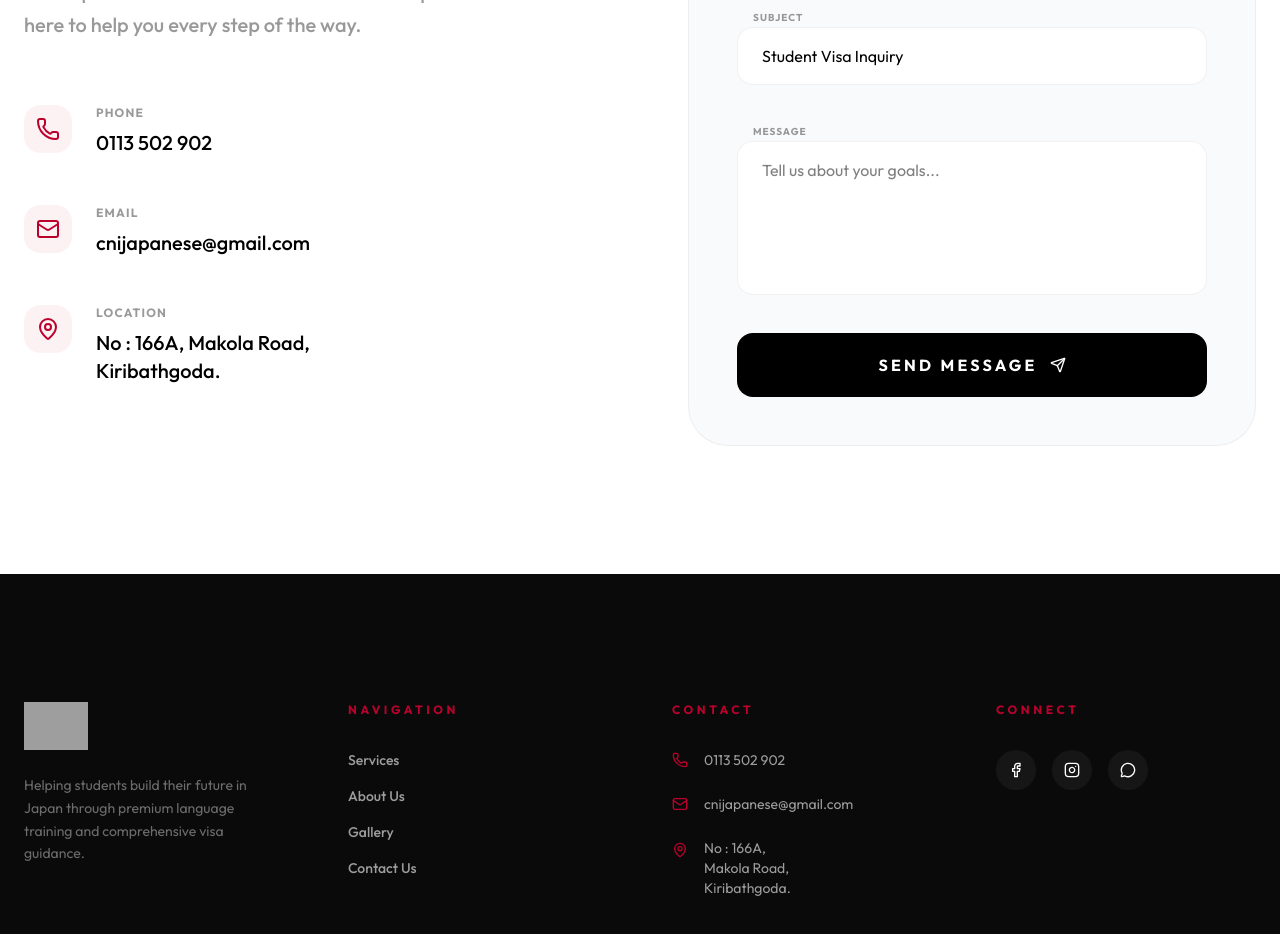
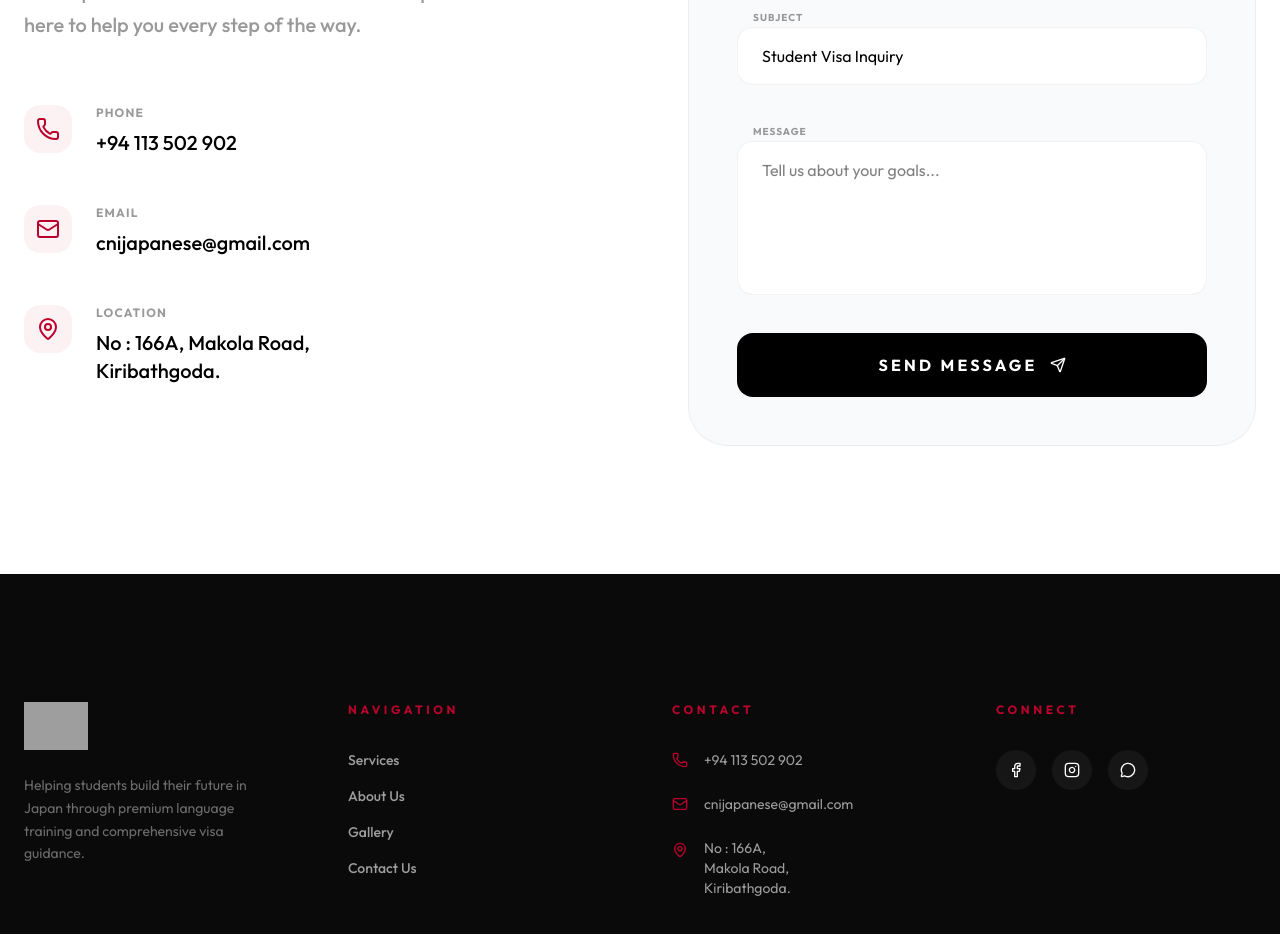
Before and after one commit to shann16-ux/CNI-JAPANESE-LANGUAGE-ACADEMY, a React (Vite) app: page /contact in a window 1280 px wide. Shown: the part 320-1254 px from the top of the page. Built offline with nearby package versions, Linux system fonts and the light colour scheme; grey boxes are pictures that could not be loaded.

Commit message:
fix: Update contact phone number
The phone number displayed in the footer and contact page has been updated to reflect the correct international format.

```diff
--- a/src/components/Footer.tsx
+++ b/src/components/Footer.tsx
@@ -44,7 +44,7 @@ export default function Footer() {
             <div className="flex flex-col gap-6">
               <div className="flex items-center gap-4 text-white/60">
                 <Phone className="w-4 h-4 text-japan-red" />
-                <span className="text-sm">0113 502 902</span>
+                <span className="text-sm">+94 113 502 902</span>
               </div>
               <div className="flex items-center gap-4 text-white/60">
                 <Mail className="w-4 h-4 text-japan-red" />
--- a/src/pages/Contact.tsx
+++ b/src/pages/Contact.tsx
@@ -26,7 +26,7 @@ export default function Contact() {
                 </div>
                 <div>
                   <h4 className="text-xs font-bold uppercase tracking-widest text-black/40 mb-2">Phone</h4>
-                  <p className="text-xl font-medium">0113 502 902</p>
+                  <p className="text-xl font-medium">+94 113 502 902</p>
                 </div>
               </div>
 
```
